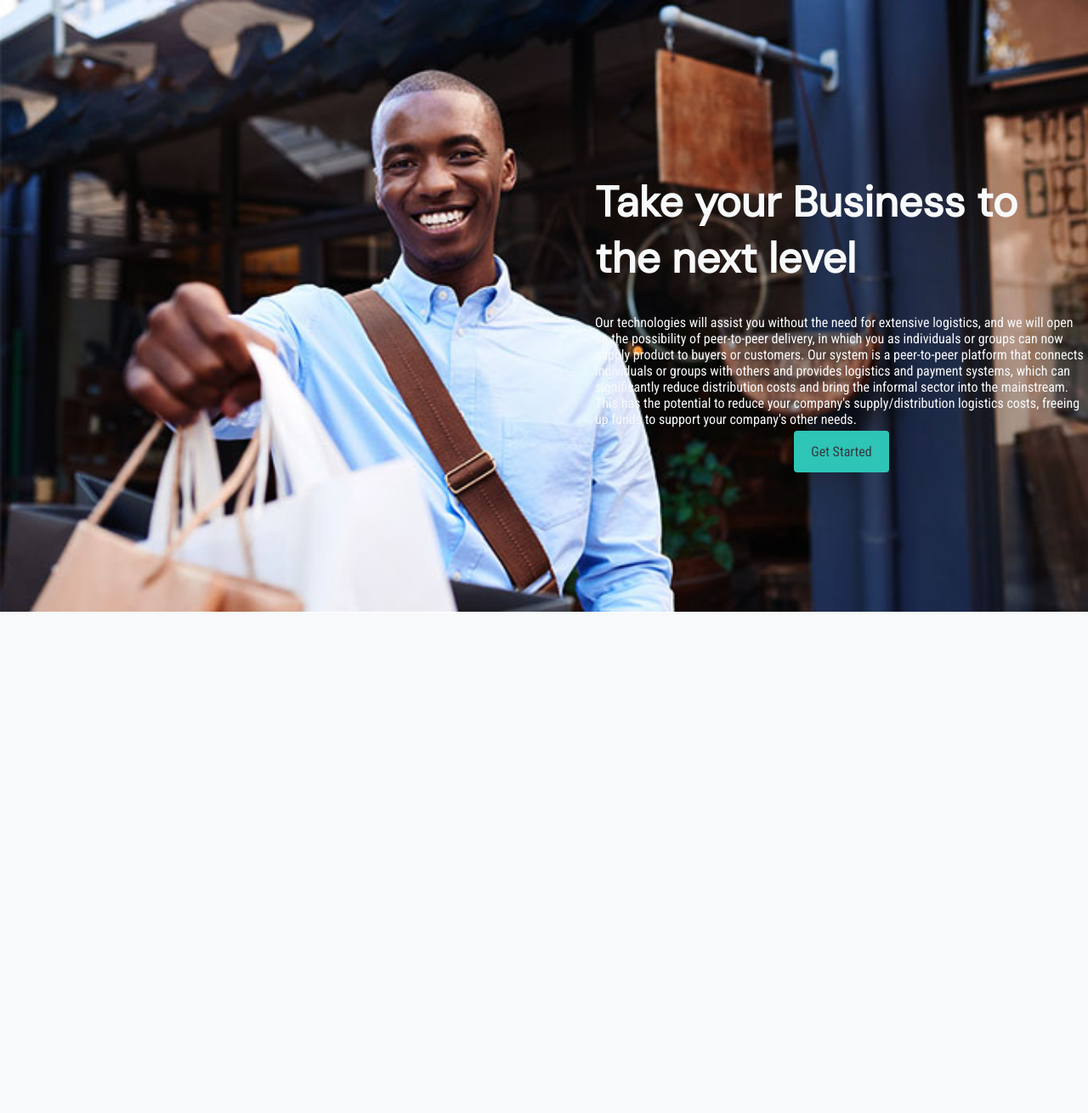
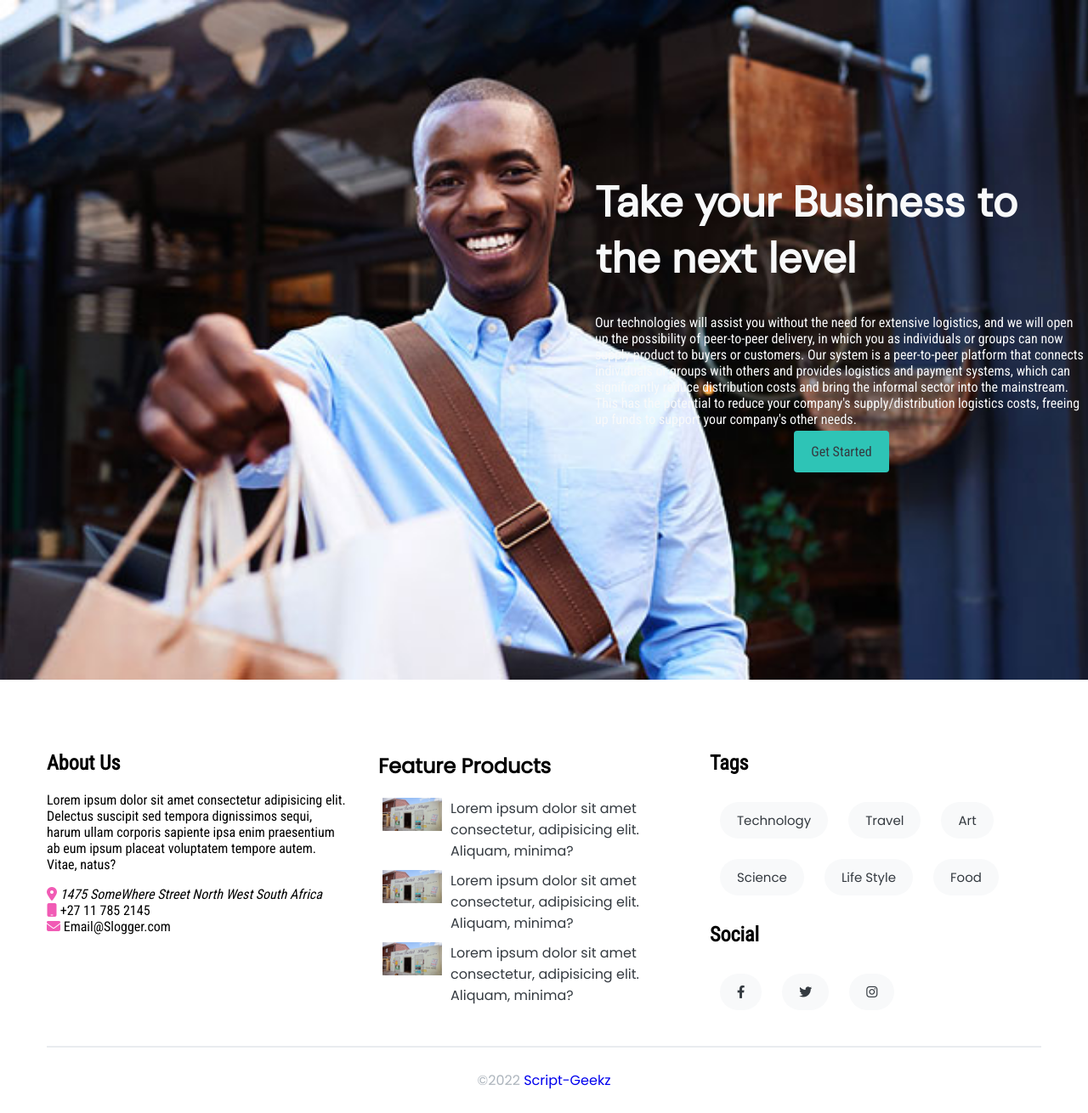
Before and after one commit to sphamandla-s/Script-Geekz, a PHP site: page / in a window 1280 px wide. Shown: the part 79-1389 px from the top of the page at 85% size. Before the commit the page ends 799 px from the top, so only its background shows below. Run offline with PHP 8.4, Linux system fonts and the light colour scheme.

Commit message:
add an footer

```diff
--- a/css/index.css
+++ b/css/index.css
@@ -213,7 +213,7 @@ a {
 /* main */
 
 #main-site {
-    min-height: 90vh;
+    min-height: 100vh;
     background-image: url('/images/Custormers.jpg');
     -webkit-background-size: cover;
     -moz-background-size: cover;
@@ -232,6 +232,29 @@ a {
 }
 
 /* main */
+
+/* footer */
+
+#footer {
+    padding-top: 4em;
+}
+
+#footer .feature-post .flex-item {
+    margin-bottom: 10px;
+}
+
+#footer .tags a {
+    border-radius: 40px;
+    padding: 10px 20px;
+    font-size: 15px;
+}
+
+#footer .copyrights {
+    padding: 10px 0;
+    border-top: 2px solid var(--border);
+}
+
+/* footer */
 
 /* media */
 
--- a/index.html
+++ b/index.html
@@ -62,6 +62,119 @@
 
     </main>
 
+    <footer id="footer">
+        <div class="container">
+            <div class="row mb-3 ">
+                <div class="col-3">
+                    <h2 class="footer-title secondary-title">About Us</h2>
+                    <div class="secondary-title secondary-text">
+                        <p class="mt-2">
+                            Lorem ipsum dolor sit amet consectetur adipisicing elit. Delectus suscipit sed tempora
+                            dignissimos sequi, harum ullam corporis sapiente ipsa enim praesentium ab eum ipsum placeat
+                            voluptatem tempore autem. Vitae, natus?
+                        </p>
+
+                        <address>
+                            <li class="fas fa-map-marker-alt text-primary"></li>
+                            1475 SomeWhere Street
+                            North West
+                            South Africa
+                        </address>
+
+                        <div class="phone">
+                            <li class="fas fa-mobile text-primary"></li>
+                            +27 11 785 2145
+                        </div>
+
+                        <div class="email">
+                            <li class="fas fa-envelope text-primary"></li>
+                            Email@Slogger.com
+                        </div>
+                    </div>
+                </div>
+                <div class="col-3">
+                    <h2 class="footer-title secondary-tittle">Feature Products</h2>
+                    <div class="feature-post">
+                        <div class="flex-item">
+                            <div class="article">
+                                <div class="d-flex">
+                                    <a href="#">
+                                        <img src="/images/Clinets.jpg"
+                                            class="object-fit px-1">
+                                        <div class="px-1">
+                                            <a href="#" class="tex-title display-2 text-dark">
+                                                Lorem ipsum dolor sit amet consectetur, adipisicing elit. Aliquam,
+                                                minima?
+                                            </a>
+                                        </div>
+                                    </a>
+                                </div>
+                            </div>
+                        </div>
+                        <div class="flex-item">
+                            <div class="article">
+                                <div class="d-flex">
+                                    <a href="#">
+                                        <img src="/images/Clinets.jpg"
+                                            class="object-fit px-1">
+                                        <div class="px-1">
+                                            <a href="#" class="tex-title display-2 text-dark">
+                                                Lorem ipsum dolor sit amet consectetur, adipisicing elit. Aliquam,
+                                                minima?
+                                            </a>
+                                        </div>
+                                    </a>
+                                </div>
+                            </div>
+                        </div>
+                        <div class="flex-item">
+                            <div class="article">
+                                <div class="d-flex">
+                                    <a href="#">
+                                        <img src="/images/Clinets.jpg"
+                                            class="object-fit px-1">
+                                        <div class="px-1">
+                                            <a href="#" class="tex-title display-2 text-dark">
+                                                Lorem ipsum dolor sit amet consectetur, adipisicing elit. Aliquam,
+                                                minima?
+                                            </a>
+                                        </div>
+                                    </a>
+                                </div>
+                            </div>
+                        </div>
+                    </div>
+                </div>
+                <div class="col-3">
+                    <h2 class="footer-title secondary-title">Tags</h2>
+                    <div class="tags">
+                        <div class="d-flex flex-wrap">
+                            <a href="#" class="nav-link btn bg-light">Technology</a>
+                            <a href="#" class="nav-link btn bg-light">Travel</a>
+                            <a href="#" class="nav-link btn bg-light">Art</a>
+                            <a href="#" class="nav-link btn bg-light">Science</a>
+                            <a href="#" class="nav-link btn bg-light">Life Style</a>
+                            <a href="#" class="nav-link btn bg-light">Food</a>
+                        </div>
+                    </div>
+                    <h2 class="footer-title secondary-title">Social</h2>
+                    <div class="tags social">
+                        <div class="d-flex flex-wrap">
+                            <a href="#" class="nav-link btn bg-light"><i class="fab fa-facebook-f"></i></a>
+                            <a href="#" class="nav-link btn bg-light"><i class="fab fa-twitter"></i></a>
+                            <a href="#" class="nav-link btn bg-light"><i class="fab fa-instagram"></i></a>
+                        </div>
+                    </div>
+                </div>
+            </div>
+            <div class="copyrights">
+                <p class="text-center text-secondary display-2">
+                    &copy;2022 <a href="/"> Script-Geekz</a>
+                </p>
+            </div>
+        </div>
+    </footer>
+
     <script src="/js/index.js"></script>
 
 </body>
```
